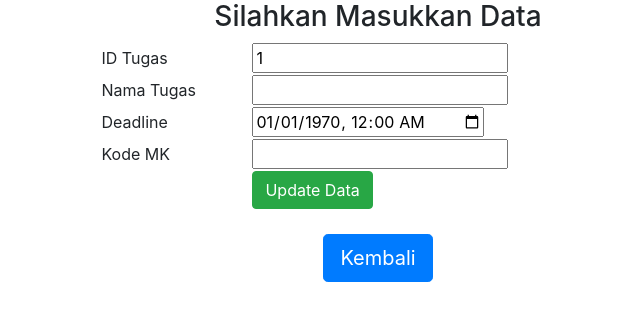
After one commit to ngodeing/elena, a PHP site: page /edit_tugas.php?id_tugas=1 in a window 1280 px wide. The commit adds this page. Shown: the top 321 px of the page, without its empty margins (262-902 px from the left). Run offline with PHP 8.4, Linux system fonts and the light colour scheme; data that the repository does not hold is empty.

Commit message:
Berhasil CRUD tugas

```diff
--- /dev/null
+++ b/edit_tugas.php
@@ -0,0 +1,85 @@
+<?php
+// include database connection file
+require 'koneksi.php';
+include_once("koneksi.php");
+
+// Check if form is submitted for task update, then redirect to homepage after update
+if (isset($_POST['update'])) {
+  $id_tugas = $_POST['id_tugas'];
+  $nama_tugas = $_POST['nama_tugas'];
+  $deadline = $_POST['deadline'];
+  $kode_mk = $_POST['kode_mk'];
+
+  // update task data
+  $result = mysqli_query($conn, "UPDATE tugas SET nama_tugas='$nama_tugas', deadline='$deadline', kode_mk='$kode_mk' WHERE id_tugas='$id_tugas'");
+
+  // Redirect to homepage to display updated task in list
+  header("Location: tugas.php");
+}
+?>
+<?php
+// Display selected task data based on id
+// Getting id from URL
+$id_tugas = $_GET['id_tugas'];
+
+// Fetch task data based on id
+$result = mysqli_query($conn, "SELECT * FROM tugas WHERE id_tugas='$id_tugas'");
+
+while ($data = mysqli_fetch_array($result)) {
+  $nama_tugas = $data['nama_tugas'];
+  $deadline = $data['deadline'];
+  $kode_mk = $data['kode_mk'];
+}
+?>
+
+<!DOCTYPE html>
+<html lang="en">
+
+<head>
+  <meta charset="UTF-8">
+  <meta http-equiv="X-UA-Compatible" content="IE=edge">
+  <meta name="viewport" content="width=device-width, initial-scale=1.0">
+  <link rel="stylesheet" href="https://cdn.jsdelivr.net/npm/bootstrap@4.6.2/dist/css/bootstrap.min.css" integrity="sha384-xOolHFLEh07PJGoPkLv1IbcEPTNtaed2xpHsD9ESMhqIYd0nLMwNLD69Npy4HI+N" crossorigin="anonymous">
+  <title>Edit Tugas</title>
+</head>
+
+<body>
+
+  <div class="container">
+    <center>
+      <h3>Silahkan Masukkan Data</h3>
+      <form action="edit_tugas.php" method="post" name="form1">
+        <table width="50%" border="0">
+          <tr>
+            <td>ID Tugas</td>
+            <td><input type="text" name="id_tugas" value=<?php echo $id_tugas; ?> readonly></td>
+          </tr>
+          <tr>
+            <td>Nama Tugas</td>
+            <td><input type="text" name="nama_tugas" value=<?php echo $nama_tugas; ?>></td>
+          </tr>
+          <tr>
+            <td>Deadline</td>
+            <td><input type="datetime-local" name="deadline" value=<?php echo date('Y-m-d\TH:i', strtotime($deadline)); ?>></td>
+          </tr>
+          <tr>
+            <td>Kode MK</td>
+            <td><input type="text" name="kode_mk" value=<?php echo $kode_mk; ?>></td>
+          </tr>
+          <tr>
+            <td></td>
+            <td><input class="btn btn-success" type="submit" name="update" value="Update Data"></td>
+          </tr>
+        </table>
+      </form>
+
+      <br>
+      <a href="tugas.php" class="btn btn-primary btn-lg" tabindex="-1" role="button" aria-disabled="true">Kembali</a>
+
+    </center>
+
+  </div>
+
+</body>
+
+</html>
--- a/tugas.php
+++ b/tugas.php
@@ -41,8 +41,8 @@
                     echo "<td>" . $data['deadline'] . "</td>";
                     echo "<td>" . $data['kode_mk'] . "</td>";
                     echo "<td>
-            <a href='edit_barang.php?id_tugas=$data[id_tugas]' class='btn btn-warning btn-sm' style='font-weight: 600;'>Edit</a>|
-            <a href='delete_barang.php?id_tugas=$data[id_tugas] ' class='btn btn-danger btn-sm' style='font-weight: 600;'>Delete</a>
+            <a href='edit_tugas.php?id_tugas=$data[id_tugas]' class='btn btn-warning btn-sm' style='font-weight: 600;'>Edit</a>|
+            <a href='delete_tugas.php?id_tugas=$data[id_tugas] ' class='btn btn-danger btn-sm' style='font-weight: 600;'>Delete</a>
             </td>";
                     echo "</tr>";
                     $no++;
```
Also changed, not shown: create_tugas.php (+10 -5 lines), delete_tugas.php (added, +12 -0 lines).
